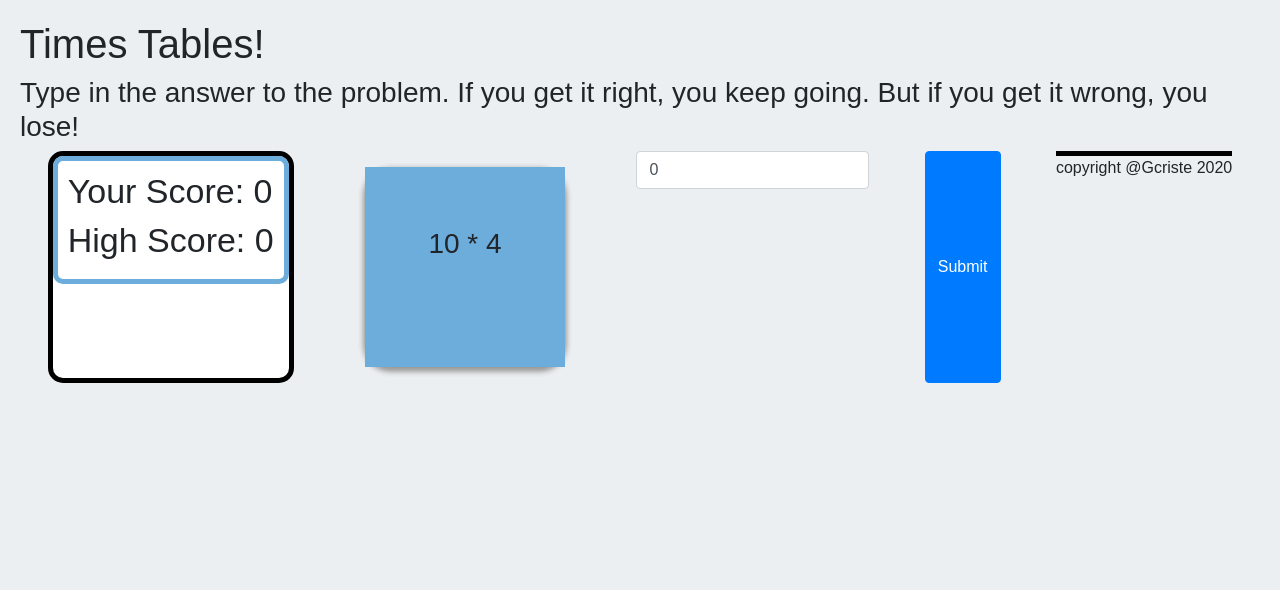
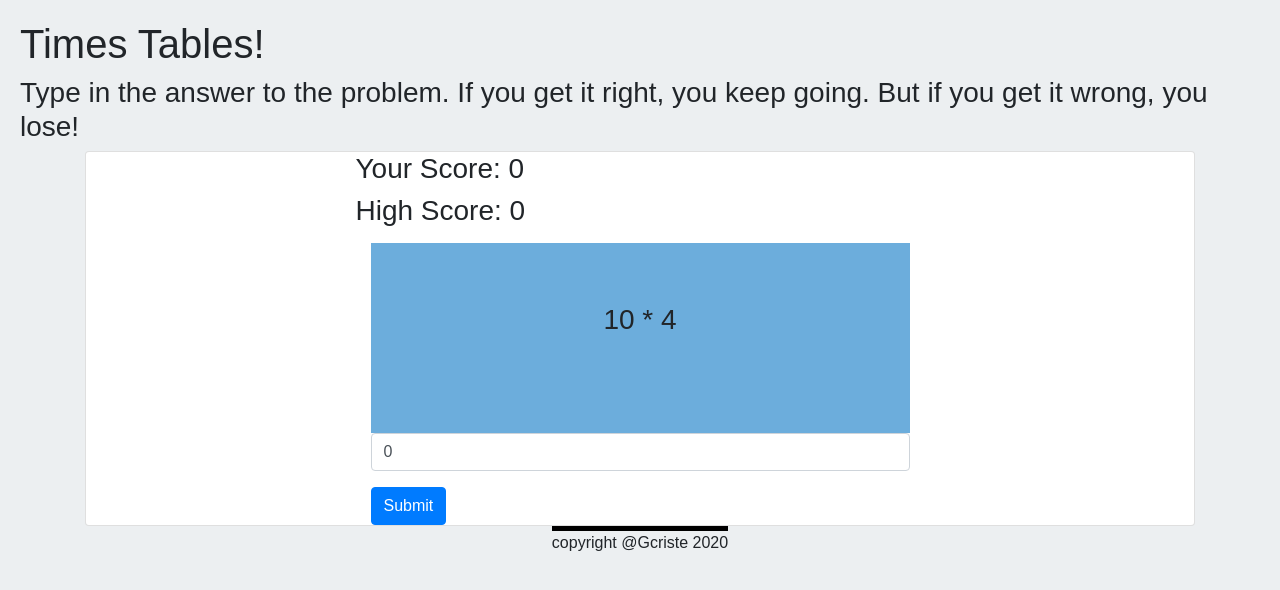
Before and after one commit to Gcriste/Times-Tables, a React (Create React App) app: page / in a window 1280 px wide. Shown: the top 590 px of the page. Built offline with nearby package versions, Linux system fonts and the light colour scheme.

Commit message:
logic done just working on styling

```diff
--- a/src/App.js
+++ b/src/App.js
@@ -15,7 +15,6 @@ class App extends Component {
 			rightAnswers: [],
 			score: 0,
 			highScore: 0,
-			goal: 15,
 			status: '',
 			numberA: 0,
 			numberB: 0,
@@ -82,17 +81,23 @@ class App extends Component {
 		return (
 			<Wrapper>
 				<Title>Times Tables!</Title>
-				<Score total={this.state.score} goal={15} status={this.state.status} highscore={this.state.highScore} />
-
+				<div className='container'>
+					<div className='card'>
+						<div className='row'>
+							<div className='col-md-6- offset-md-3'>
+								<Score
+									total={this.state.score}
+									status={this.state.status}
+									highscore={this.state.highScore}
+								/>
+							</div>
+						</div>
+						<div className='row'>
+							<div className='col-md-6 offset-md-3'>
 								<Main
-					// generateNumbers={this.generateNumbers}
-					// id={image.id}
-					// key={image.id}
 									numberA={this.state.numberA}
 									numberB={this.state.numberB}
 									correctAnswer={this.state.correctAnswer}
-					// name={image.name}
-					// image={image.image}
 								/>
 								<Input
 									value={this.state.userGuess}
@@ -103,6 +108,11 @@ class App extends Component {
 								/>
 
 								<PostButton handleSubmit={this.handleSubmit} />
+							</div>
+						</div>
+					</div>
+				</div>
+
 				<Footer> copyright @Gcriste 2020</Footer>
 			</Wrapper>
 		);
--- a/src/components/Main/style.css
+++ b/src/components/Main/style.css
@@ -1,4 +1,4 @@
-.pics {
+/* .pics {
 	background: #fff;
 	border-radius: 25px;
 	height: 200px;
@@ -12,16 +12,16 @@
 .pics:hover {
 	opacity: 0.8;
 	cursor: pointer;
-}
+} */
 .img-container {
 	height: 100%;
 	overflow: hidden;
 	text-align: center;
 	background: #6caddc;
 }
-img {
+/* img {
 	width: 100%;
-}
+} */
 
 .content {
 	padding-left: 1rem;
--- a/src/components/Score/Score.js
+++ b/src/components/Score/Score.js
@@ -3,11 +3,13 @@ import './style.css';
 
 function Score(props) {
 	return (
-		<div className='gameScore'>
-			<div className='gameScoreTwo'>
-				<h3 className='score'>Your Score: {props.total}</h3>
-				<h3 className='status'>{props.status}</h3>
-				<h3 className='highscore'>High Score: {props.highscore}</h3>
+		<div classsName='container'>
+			<div className='gameScore'>
+				<div className='gameScoreTwo'>
+					<h3 className='score'>Your Score: {props.total}</h3>
+					<h3 className='highscore'>High Score: {props.highscore}</h3>
+					<p className='status'>{props.status}</p>
+				</div>
 			</div>
 		</div>
 	);
--- a/src/components/Score/style.css
+++ b/src/components/Score/style.css
@@ -1,17 +1,21 @@
 .score,
 .highscore {
 	font-family: 'Gayathri', sans-serif;
-	font-size: 34px;
+	/* font-size: 34px; */
 }
 
-.gameScore {
+/* .gameScore {
 	border: 5px solid black;
 	border-radius: 15px;
 	background-color: #ffffff;
-}
+} */
 
-.gameScoreTwo {
+/* .gameScoreTwo {
 	border: 5px solid #6caddc;
 	padding: 10px;
 	border-radius: 10px;
+} */
+
+.status {
+	color: blue;
 }
```
Lines whose indentation alone changed are shown as unchanged.
